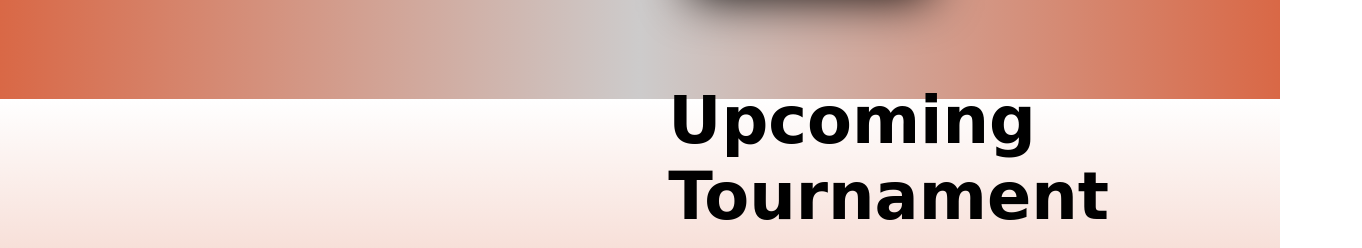
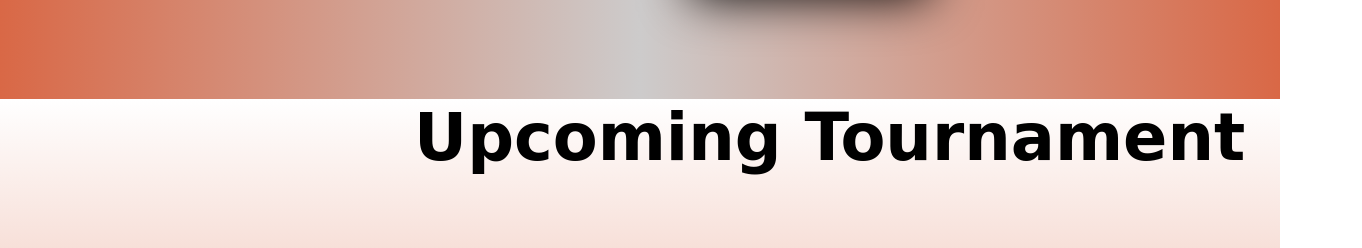
Before and after one commit to Manishkumar717/T-finder, a plain HTML site: page index.html in a window 1280 px wide. Shown: the part 723-971 px from the top of the page, 1362 px wide, since content can reach past the window. Drawn offline with nearby package versions, Linux system fonts and the light colour scheme.

Commit message:
updated2

```diff
--- a/style.css
+++ b/style.css
@@ -541,8 +541,10 @@ padding: 10px;
 
 .matches>h1{
   position: absolute;
-  margin-bottom: 600px;
-  left: 750px;
+  top: 52rem;
+  left: 40%;
+  transform: translateX(-50%);
+
   color: black;
   font-size: 50px;
   font-weight: 900;
```
